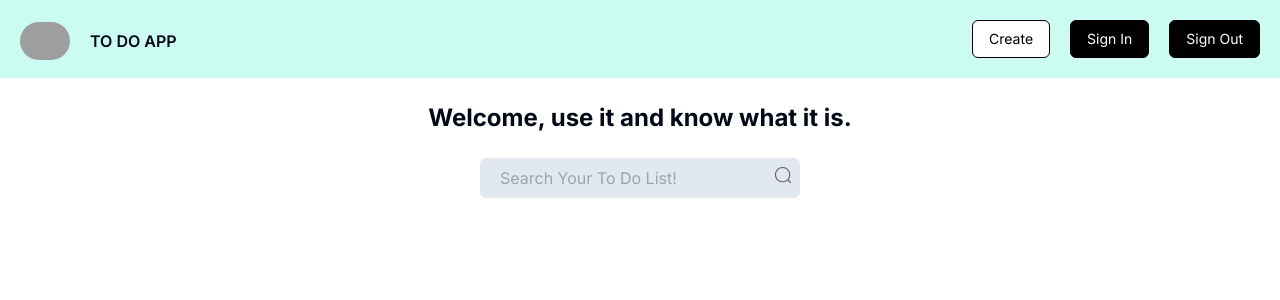
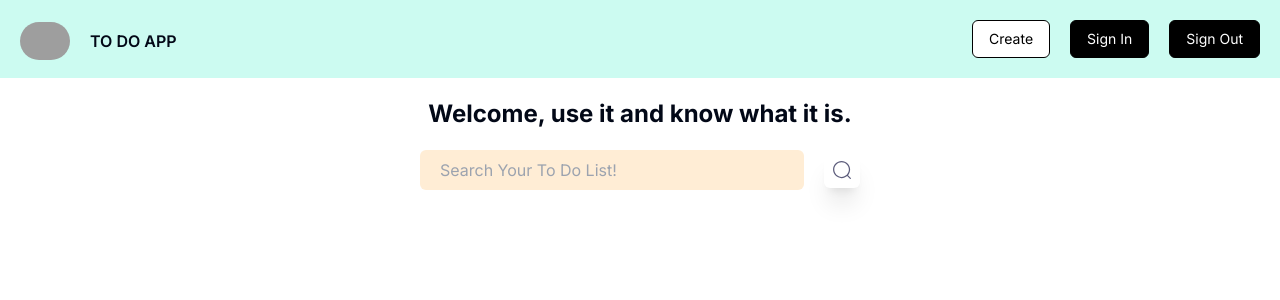
Before and after one commit to Akaikenlol/todoapp, a Next.js app: page / in a window 1280 px wide. Shown: the top 300 px of the page. Built offline with nearby package versions, Linux system fonts and the light colour scheme; grey boxes are pictures that could not be loaded.

Commit message:
fixing style bug

```diff
--- a/app/create/page.js
+++ b/app/create/page.js
@@ -7,7 +7,7 @@ const Create = () => {
 		<div>
 			<Navbar />
 			<section>
-				<div className="font-semibold text-2xl flex justify-center mb-5">
+				<div className="font-semibold text-2xl flex justify-center mb-1">
 					Welcome, get started by creating your own list for today...
 				</div>
 			</section>
--- a/app/page.js
+++ b/app/page.js
@@ -5,7 +5,7 @@ export default function Home() {
 	return (
 		<div>
 			<Navbar />
-			<section className="flex items-center justify-center my-6 font-bold text-2xl ">
+			<section className="flex items-center justify-center mb-5 font-bold text-2xl ">
 				Welcome, use it and know what it is.
 			</section>
 			<SearchBar />
--- a/components/shared/SearchBar.jsx
+++ b/components/shared/SearchBar.jsx
@@ -7,15 +7,17 @@ import { useState } from "react";
 function SearchBar() {
 	const [search, setSearch] = useState("");
 	return (
-		<div className="flex bg-slate-200 w-full sm:w-80 rounded-md m-auto">
+		<div className="flex gap-5 justify-center items-center ">
+			<div className="flex bg-orange-100 rounded-md ">
 				<input
 					id="text"
 					type="search"
 					onChange={() => {}}
 					placeholder="Search Your To Do List!"
-				className="w-full sm:w-80 h-5 p-5 bg-transparent outline-none rounded-md"
+					className=" sm:w-96 h-5 p-5 bg-transparent outline-none rounded-md text-gray-500 placeholder-gray-400"
 				/>
-			<div className="m-2">
+			</div>
+			<div className="bg-white shadow-xl hover:bg-teal-100 p-2 rounded-md ">
 				<Image
 					src="/assets/search-gray.svg"
 					alt="search"
--- a/components/shared/Upload.jsx
+++ b/components/shared/Upload.jsx
@@ -14,7 +14,7 @@ const Upload = () => {
 				/>
 			</div>
 			<div className="mt-3">
-				<button className="outline_btn h-auto">Add</button>
+				<button className="outline_btn h-auto shadow-lg">Add</button>
 			</div>
 		</div>
 	);
```
Also changed, not shown: tailwind.config.js (+5 -5 lines). Lines whose indentation alone changed are shown as unchanged.
